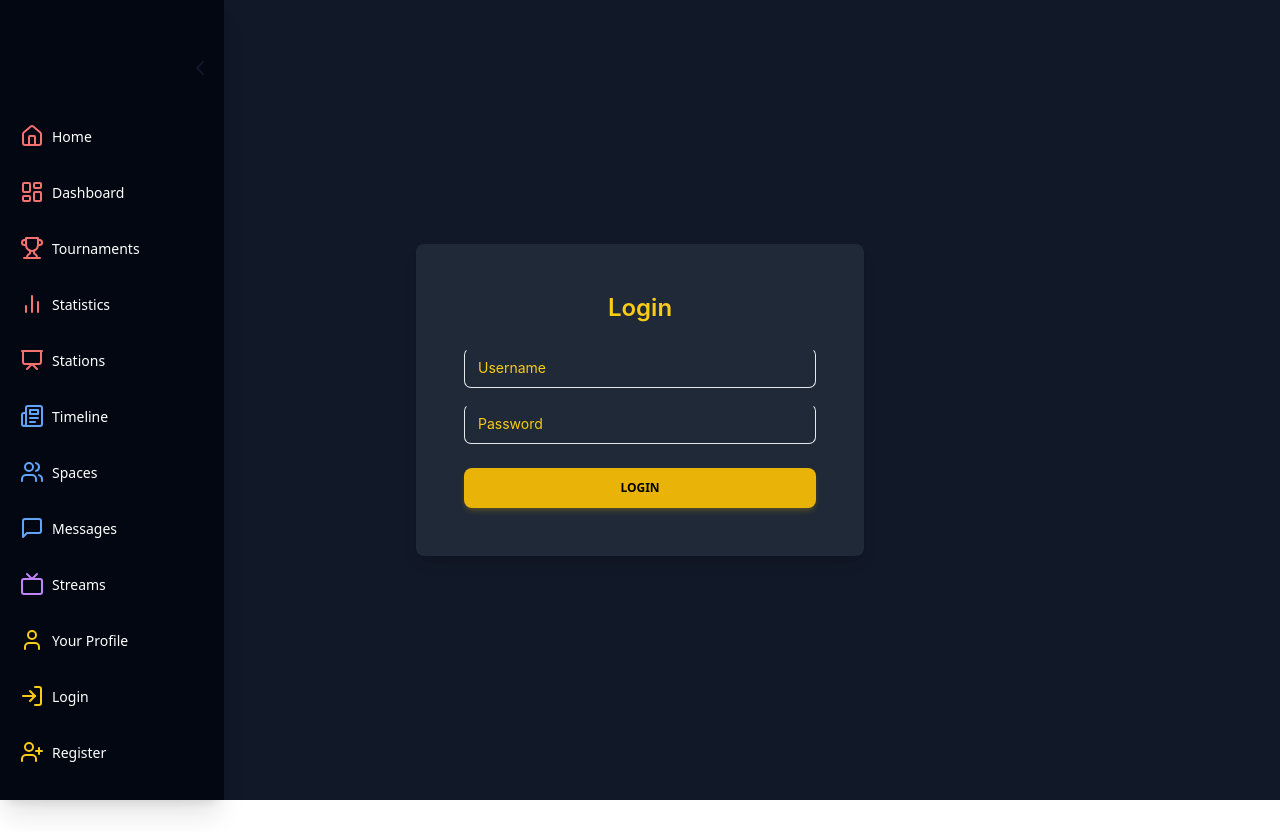
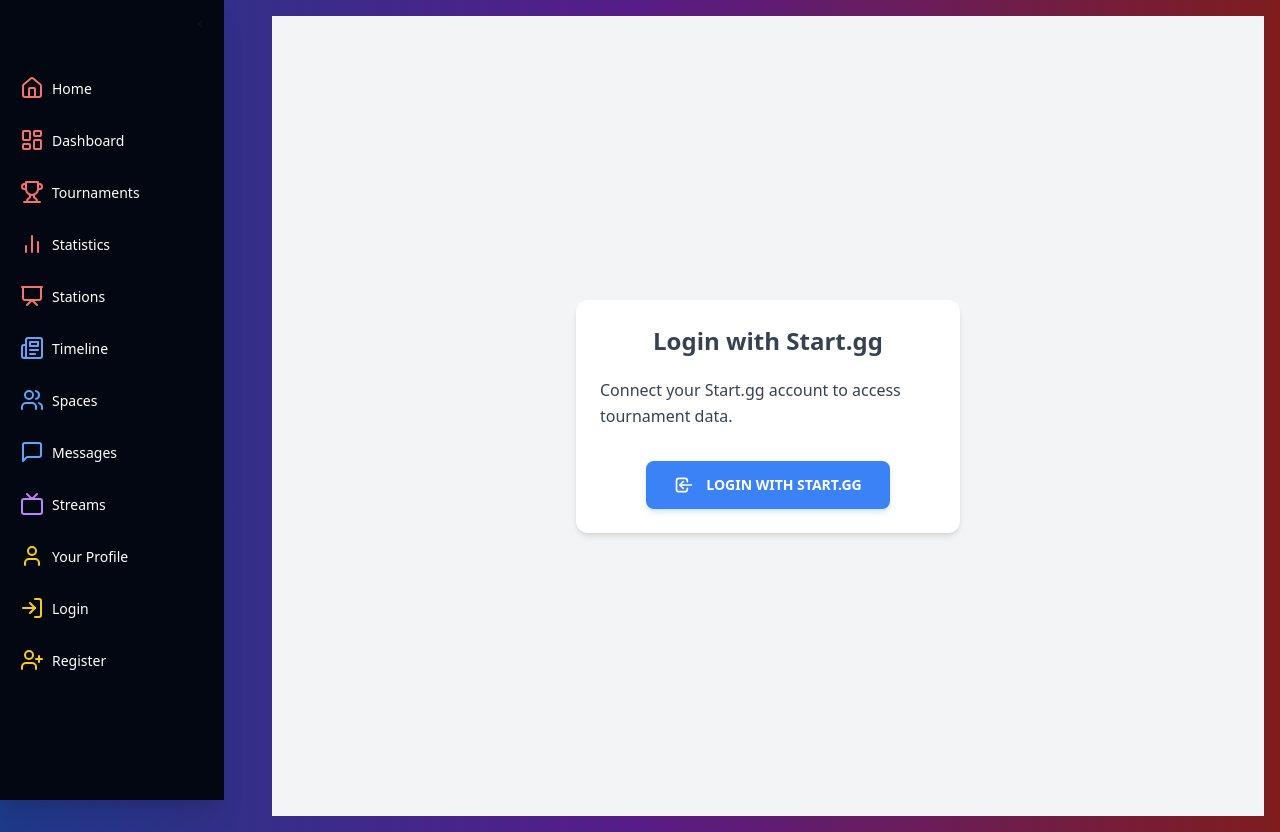
Before and after one commit to FlowXII/Shobu, a React (Vite) app in the folder front/: page /login in a window 1280 px wide. Before the commit the page ends 800 px from the top, so only its background shows below. Built offline with nearby package versions, Linux system fonts and the light colour scheme.

Commit message:
add improvements to design

```diff
--- a/front/src/App.jsx
+++ b/front/src/App.jsx
@@ -12,8 +12,8 @@
 const MainContent = () => {
     const { isOpen } = useSidebar();
     return (
-        <div className={`flex-1 bg-gray-900 min-h-screen transition-all duration-300 ${isOpen ? 'pl-56' : 'pl-16'} overflow-x-hidden`}>
-            <div className="p-4 max-w-full">
+        <div className={`flex-1 min-h-screen transition-all duration-300 ${isOpen ? 'ml-48  ' : 'ml-16'}`}>
+            <div className={`p-4 max-w-full h-full ${isOpen ? 'lg:ml-16' : 'lg:ml-16'}`}>
                 <Routes>
                     <Route path="/" element={<Home />} />
                     <Route path="/login" element={<Login />} />
@@ -31,7 +31,7 @@
     return (
         <SidebarProvider>
             <Router>
-                <div className="flex">
+                <div className="flex min-h-screen bg-gradient-to-r from-blue-900 via-purple-900 to-red-900">
                     <Sidebar />
                     <MainContent />
                 </div>
--- a/front/src/components/Sidebar.jsx
+++ b/front/src/components/Sidebar.jsx
@@ -18,11 +18,10 @@
   ChevronLeft,
   ChevronRight,
 } from 'lucide-react';
+import { useSidebar } from '../contexts/SidebarContext';
 
 const Sidebar = () => {
-  const [isOpen, setIsOpen] = useState(true);
-
-  const toggleSidebar = () => setIsOpen(!isOpen);
+  const { isOpen, toggleSidebar } = useSidebar();
 
   const sidebarItems = [
     { name: 'Home', icon: Home, color: 'text-red-400', hoverColor: 'hover:bg-red-800', path: '/' },
@@ -61,11 +60,11 @@
 
   return (
     <div
-      className={`fixed top-0 left-0 h-full bg-gray-950 text-white shadow-xl ${
+      className={`fixed top-0 left-0 h-screen bg-gray-950 text-white shadow-xl ${
         isOpen ? 'w-56' : 'w-16'
-      } transition-all duration-300 ease-in-out z-40`}
+      } transition-all duration-300 ease-in-out z-50`}
     >
-      <div className="flex flex-col h-full py-8 px-2 mt-5 space-y-4">
+      <div className="flex flex-col h-full py-2 px-2 space-y-3">
         <div className="flex justify-end mb-4">
           <IconButton
             color="gray"
@@ -73,7 +72,7 @@
             size="sm"
             onClick={toggleSidebar}
           >
-            {isOpen ? <ChevronLeft size={24} /> : <ChevronRight size={24} />}
+            {isOpen ? <ChevronLeft size={12} /> : <ChevronRight size={12} />}
           </IconButton>
         </div>
         {renderSidebarItems(sidebarItems)}
--- a/front/src/pages/Home.jsx
+++ b/front/src/pages/Home.jsx
@@ -3,7 +3,7 @@
 
 function Home() {
     return (
-        <div className="flex flex-col items-center justify-center min-h-screen w-screen bg-gradient-to-r from-blue-900 via-purple-900 to-red-900">
+        <div className="flex flex-col items-center justify-center min-h-screen">
             <div className="bg-black bg-opacity-50 p-10 rounded-lg text-center">
                 <h1 className="text-5xl font-bold text-white mb-4">Shobu</h1>
                 <p className="text-lg text-gray-200 mb-6">The future of competitive gaming</p>
--- a/front/src/pages/Login.jsx
+++ b/front/src/pages/Login.jsx
@@ -1,58 +1,54 @@
-import React, { useState } from 'react';
-import axios from 'axios';
-import { Input, Button, Card, CardBody } from '@material-tailwind/react';
+import React from 'react';
+import { Button, Card, CardBody, Typography } from "@material-tailwind/react";
+
+const STARTGG_OAUTH_URL = "https://start.gg/oauth/authorize";
+const CLIENT_ID = "YOUR_CLIENT_ID"; // Replace with your actual Start.gg client ID
+const REDIRECT_URI = "http://localhost:3000/oauth/callback"; // Replace with your actual redirect URI
 
 function Login() {
-    const [username, setUsername] = useState('');
-    const [password, setPassword] = useState('');
+  const handleLogin = () => {
+    const params = new URLSearchParams({
+      client_id: CLIENT_ID,
+      redirect_uri: REDIRECT_URI,
+      response_type: 'code',
+      scope: 'user.identity tournament.read event.read' // Adjust scopes as needed
+    });
 
-    const handleLogin = async () => {
-        try {
-            const response = await axios.post('/api/users/login', { username, password });
-            console.log('Login successful:', response.data);
-        } catch (error) {
-            console.error('Error logging in:', error);
-        }
+    window.location.href = `${STARTGG_OAUTH_URL}?${params.toString()}`;
   };
 
   return (
-        <div className="fixed top-0 left-0 h-full w-full bg-gray-900 text-white flex items-center justify-center p-4">
-            <Card className="w-full max-w-md bg-gray-800 p-6 rounded-lg shadow-lg">
-                <CardBody>
-                    <h1 className="text-2xl font-semibold mb-6 text-yellow-400 text-center">Login</h1>
-                    <div className="mb-4">
-                        <Input
-                            type="text"
-                            label="Username"
-                            value={username}
-                            onChange={(e) => setUsername(e.target.value)}
-                            className="text-white"
-                            containerProps={{ className: 'mb-4' }}
-                            inputProps={{
-                                className: 'text-yellow-400 placeholder-yellow-400 focus:text-white focus:border-yellow-400 focus:ring-yellow-400'
-                            }}
-                            labelProps={{
-                                className: 'text-yellow-400 peer-focus:text-white peer-focus:border-yellow-400'
-                            }}
+    <div className="flex items-center justify-center min-h-screen bg-gray-100">
+      <Card className="w-96">
+        <CardBody className="flex flex-col items-center">
+          <Typography variant="h4" color="blue-gray" className="mb-4">
+            Login with Start.gg
+          </Typography>
+          <Typography color="gray" className="mt-1 mb-8 font-normal">
+            Connect your Start.gg account to access tournament data.
+          </Typography>
+          <Button
+            size="lg"
+            color="blue"
+            className="flex items-center gap-3"
+            onClick={handleLogin}
+          >
+            <svg
+              xmlns="http://www.w3.org/2000/svg"
+              fill="none"
+              viewBox="0 0 24 24"
+              strokeWidth={2}
+              stroke="currentColor"
+              className="h-5 w-5"
+            >
+              <path
+                strokeLinecap="round"
+                strokeLinejoin="round"
+                d="M11 16l-4-4m0 0l4-4m-4 4h14m-5 4v1a3 3 0 01-3 3H6a3 3 0 01-3-3V7a3 3 0 013-3h7a3 3 0 013 3v1"
               />
-                    </div>
-                    <div className="mb-6">
-                        <Input
-                            type="password"
-                            label="Password"
-                            value={password}
-                            onChange={(e) => setPassword(e.target.value)}
-                            className="text-white"
-                            containerProps={{ className: 'mb-4' }}
-                            inputProps={{
-                                className: 'text-yellow-400 placeholder-yellow-400 focus:text-white focus:border-yellow-400 focus:ring-yellow-400'
-                            }}
-                            labelProps={{
-                                className: 'text-yellow-400 peer-focus:text-white peer-focus:border-yellow-400'
-                            }}
-                        />
-                    </div>
-                    <Button color="yellow" onClick={handleLogin} fullWidth>Login</Button>
+            </svg>
+            Login with Start.gg
+          </Button>
         </CardBody>
       </Card>
     </div>
--- a/front/src/pages/StationViewer.jsx
+++ b/front/src/pages/StationViewer.jsx
@@ -74,7 +74,7 @@
   };
 
   return (
-    <div className="flex flex-col items-center justify-start bg-gradient-to-r from-blue-900 via-purple-900 to-red-900 p-4 overflow-x-hidden">
+    <div className="flex flex-col items-center justify-start p-4 overflow-x-hidden">
       <Card className="w-full bg-gray-900 p-6 rounded-lg shadow-lg mb-6">
         <CardBody>
           {!submittedEventId ? (
--- a/front/src/pages/UpcomingTournaments.jsx
+++ b/front/src/pages/UpcomingTournaments.jsx
@@ -69,7 +69,7 @@
   };
 
   return (
-    <div className="flex flex-col items-center justify-start bg-gradient-to-r from-blue-900 via-purple-900 to-red-900 p-4 overflow-x-hidden">
+    <div className="flex flex-col items-center justify-start p-4 overflow-x-hidden">
       <Card className="w-full max-w-4xl bg-gray-900 p-6 rounded-lg shadow-lg mb-6">
         <CardBody>
           <Typography variant="h4" className="mb-6 text-center text-red-700 font-bold">Upcoming Tournaments</Typography>
```
Lines whose indentation alone changed are shown as unchanged.
